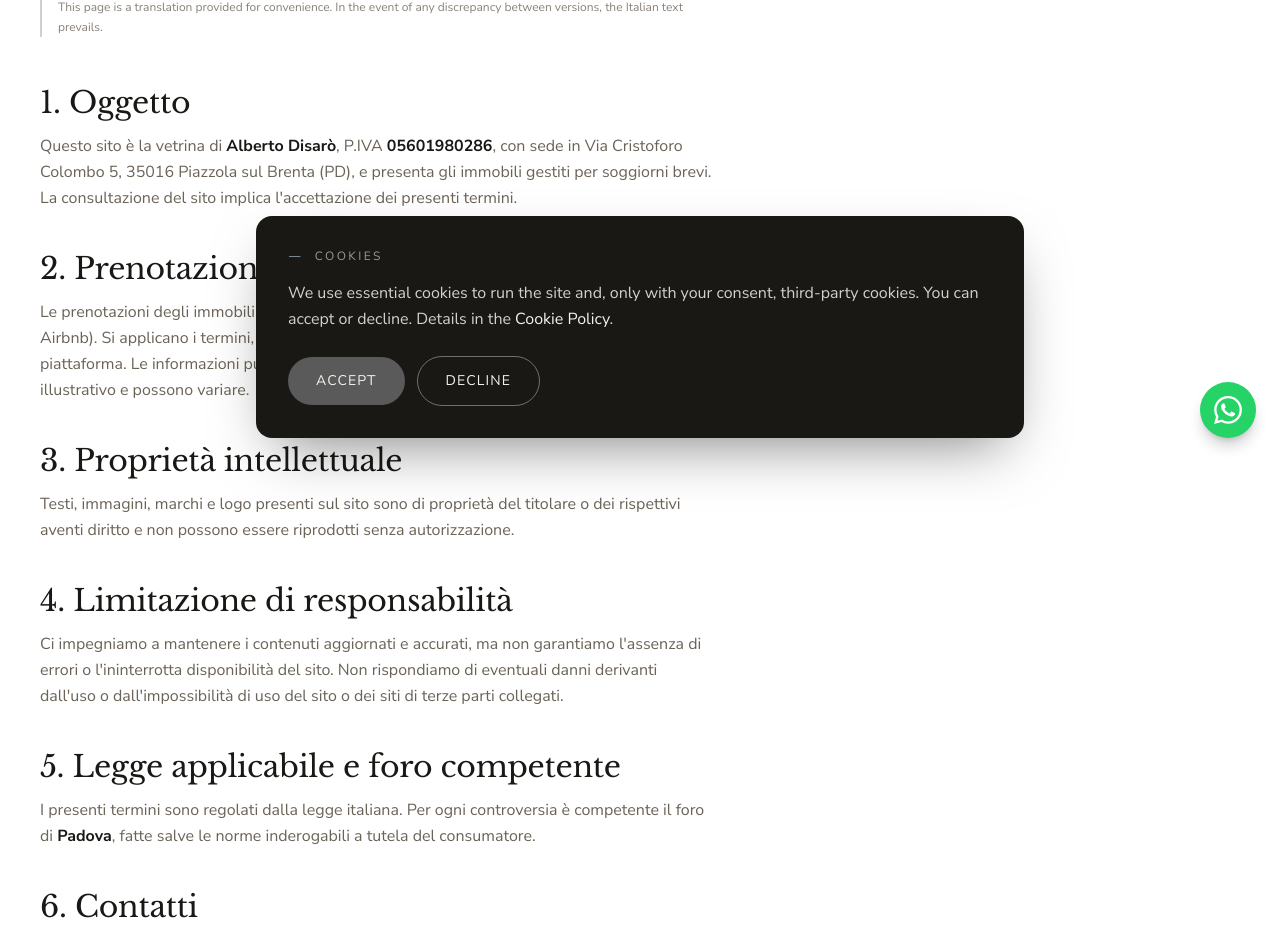
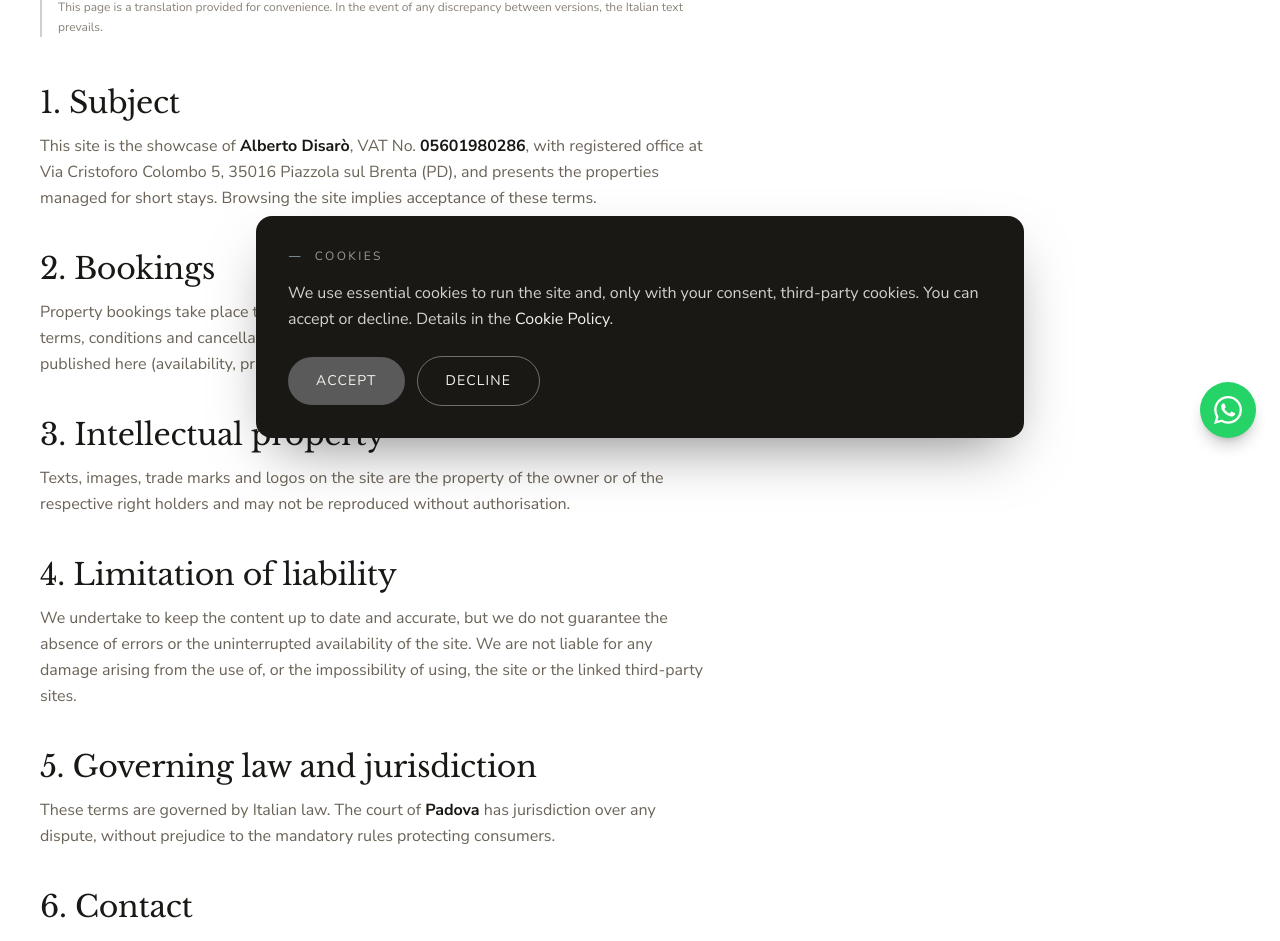
Before and after one commit to maxmaxim27/ultralighthome, a Next.js app: page /en/termini in a window 1280 px wide. Shown: the part 338-1279 px from the top of the page. Built offline with nearby package versions, Linux system fonts and the light colour scheme.

Commit message:
feat(i18n): translate the terms of use

```diff
--- a/app/[locale]/termini/page.tsx
+++ b/app/[locale]/termini/page.tsx
@@ -1,13 +1,12 @@
 import type { Metadata } from "next";
 import LegalLayout from "@/components/LegalLayout";
 import { LEGAL, SITE } from "@/lib/site";
-import { setRequestLocale } from "next-intl/server";
+import { getTranslations, setRequestLocale } from "next-intl/server";
 import type { Locale } from "@/i18n/routing";
 
 export const metadata: Metadata = {
   title: "Termini e condizioni",
-  description:
-    "Termini e condizioni d'uso del sito UltraLightHome.",
+  description: "Termini e condizioni d'uso del sito UltraLightHome.",
   alternates: { canonical: "/termini" },
 };
 
@@ -18,69 +17,54 @@ export default async function TerminiPage({
 }) {
   const { locale } = await params;
   setRequestLocale(locale);
+  const t = await getTranslations("terms");
+
+  const strong = (chunks: React.ReactNode) => <strong>{chunks}</strong>;
+  const mail = (chunks: React.ReactNode) => (
+    <a href={`mailto:${SITE.email}`}>{chunks}</a>
+  );
 
   return (
     <LegalLayout
-      eyebrow="Termini"
-      title="Termini e condizioni."
+      eyebrow={t("eyebrow")}
+      title={t("title")}
       updated={LEGAL.updated}
     >
       <section>
-        <h2>1. Oggetto</h2>
+        <h2>{t("subject.heading")}</h2>
         <p>
-          Questo sito è la vetrina di <strong>{LEGAL.owner}</strong>, P.IVA{" "}
-          <strong>{LEGAL.vat}</strong>, con sede in {LEGAL.address}, e presenta
-          gli immobili gestiti per soggiorni brevi. La consultazione del sito
-          implica l&apos;accettazione dei presenti termini.
+          {t.rich("subject.body", {
+            strong,
+            owner: LEGAL.owner,
+            vat: LEGAL.vat,
+            address: LEGAL.address,
+          })}
         </p>
       </section>
 
       <section>
-        <h2>2. Prenotazioni</h2>
-        <p>
-          Le prenotazioni degli immobili avvengono tramite le piattaforme di
-          terze parti collegate (es. Airbnb). Si applicano i termini, le
-          condizioni e le politiche di cancellazione della relativa piattaforma.
-          Le informazioni pubblicate qui (disponibilità, prezzi, caratteristiche)
-          hanno scopo illustrativo e possono variare.
-        </p>
+        <h2>{t("bookings.heading")}</h2>
+        <p>{t("bookings.body")}</p>
       </section>
 
       <section>
-        <h2>3. Proprietà intellettuale</h2>
-        <p>
-          Testi, immagini, marchi e logo presenti sul sito sono di proprietà del
-          titolare o dei rispettivi aventi diritto e non possono essere
-          riprodotti senza autorizzazione.
-        </p>
+        <h2>{t("intellectualProperty.heading")}</h2>
+        <p>{t("intellectualProperty.body")}</p>
       </section>
 
       <section>
-        <h2>4. Limitazione di responsabilità</h2>
-        <p>
-          Ci impegniamo a mantenere i contenuti aggiornati e accurati, ma non
-          garantiamo l&apos;assenza di errori o l&apos;ininterrotta
-          disponibilità del sito. Non rispondiamo di eventuali danni derivanti
-          dall&apos;uso o dall&apos;impossibilità di uso del sito o dei siti di
-          terze parti collegati.
-        </p>
+        <h2>{t("liability.heading")}</h2>
+        <p>{t("liability.body")}</p>
       </section>
 
       <section>
-        <h2>5. Legge applicabile e foro competente</h2>
-        <p>
-          I presenti termini sono regolati dalla legge italiana. Per ogni
-          controversia è competente il foro di <strong>{LEGAL.court}</strong>,
-          fatte salve le norme inderogabili a tutela del consumatore.
-        </p>
+        <h2>{t("law.heading")}</h2>
+        <p>{t.rich("law.body", { strong, court: LEGAL.court })}</p>
       </section>
 
       <section>
-        <h2>6. Contatti</h2>
-        <p>
-          Per qualsiasi domanda sui presenti termini:{" "}
-          <a href={`mailto:${SITE.email}`}>{SITE.email}</a>.
-        </p>
+        <h2>{t("contact.heading")}</h2>
+        <p>{t.rich("contact.body", { mail, email: SITE.email })}</p>
       </section>
     </LegalLayout>
   );
--- a/messages/de.json
+++ b/messages/de.json
@@ -384,5 +384,33 @@
       "heading": "5. Aktualisierungen",
       "body": "Sollten wir neue Werkzeuge von Drittanbietern einführen, die nicht-technische Cookies verwenden, werden wir diese Informationen aktualisieren. Bei Fragen: <mail>{email}</mail>."
     }
+  },
+  "terms": {
+    "eyebrow": "AGB",
+    "title": "Allgemeine Nutzungsbedingungen.",
+    "subject": {
+      "heading": "1. Gegenstand",
+      "body": "Diese Website ist die Präsentationsseite von <strong>{owner}</strong>, MwSt.-Nr. <strong>{vat}</strong>, mit Sitz in {address}, und stellt die für Kurzaufenthalte verwalteten Immobilien vor. Die Nutzung der Website setzt die Annahme dieser Bedingungen voraus."
+    },
+    "bookings": {
+      "heading": "2. Buchungen",
+      "body": "Die Buchung der Immobilien erfolgt über die verlinkten Plattformen Dritter (z. B. Airbnb). Es gelten die Bedingungen, Konditionen und Stornierungsrichtlinien der jeweiligen Plattform. Die hier veröffentlichten Informationen (Verfügbarkeit, Preise, Ausstattung) dienen der Veranschaulichung und können sich ändern."
+    },
+    "intellectualProperty": {
+      "heading": "3. Geistiges Eigentum",
+      "body": "Texte, Bilder, Marken und Logos auf der Website sind Eigentum des Inhabers oder der jeweiligen Rechteinhaber und dürfen ohne Genehmigung nicht vervielfältigt werden."
+    },
+    "liability": {
+      "heading": "4. Haftungsbeschränkung",
+      "body": "Wir bemühen uns, die Inhalte aktuell und richtig zu halten, garantieren jedoch weder die Fehlerfreiheit noch die ununterbrochene Verfügbarkeit der Website. Wir haften nicht für Schäden, die aus der Nutzung oder der Unmöglichkeit der Nutzung der Website oder der verlinkten Websites Dritter entstehen."
+    },
+    "law": {
+      "heading": "5. Anwendbares Recht und Gerichtsstand",
+      "body": "Diese Bedingungen unterliegen italienischem Recht. Für jede Streitigkeit ist das Gericht von <strong>{court}</strong> zuständig, vorbehaltlich der zwingenden Vorschriften zum Schutz der Verbraucher."
+    },
+    "contact": {
+      "heading": "6. Kontakt",
+      "body": "Für Fragen zu diesen Bedingungen: <mail>{email}</mail>."
+    }
   }
 }
--- a/messages/en.json
+++ b/messages/en.json
@@ -384,5 +384,33 @@
       "heading": "5. Updates",
       "body": "Should we introduce new third-party tools that use non-technical cookies, we will update this notice. For questions: <mail>{email}</mail>."
     }
+  },
+  "terms": {
+    "eyebrow": "Terms",
+    "title": "Terms and conditions.",
+    "subject": {
+      "heading": "1. Subject",
+      "body": "This site is the showcase of <strong>{owner}</strong>, VAT No. <strong>{vat}</strong>, with registered office at {address}, and presents the properties managed for short stays. Browsing the site implies acceptance of these terms."
+    },
+    "bookings": {
+      "heading": "2. Bookings",
+      "body": "Property bookings take place through the linked third-party platforms (e.g. Airbnb). The terms, conditions and cancellation policies of the relevant platform apply. The information published here (availability, prices, features) is for illustrative purposes and may change."
+    },
+    "intellectualProperty": {
+      "heading": "3. Intellectual property",
+      "body": "Texts, images, trade marks and logos on the site are the property of the owner or of the respective right holders and may not be reproduced without authorisation."
+    },
+    "liability": {
+      "heading": "4. Limitation of liability",
+      "body": "We undertake to keep the content up to date and accurate, but we do not guarantee the absence of errors or the uninterrupted availability of the site. We are not liable for any damage arising from the use of, or the impossibility of using, the site or the linked third-party sites."
+    },
+    "law": {
+      "heading": "5. Governing law and jurisdiction",
+      "body": "These terms are governed by Italian law. The court of <strong>{court}</strong> has jurisdiction over any dispute, without prejudice to the mandatory rules protecting consumers."
+    },
+    "contact": {
+      "heading": "6. Contact",
+      "body": "For any question about these terms: <mail>{email}</mail>."
+    }
   }
 }
--- a/messages/it.json
+++ b/messages/it.json
@@ -384,5 +384,33 @@
       "heading": "5. Aggiornamenti",
       "body": "Qualora introducessimo nuovi strumenti di terze parti che utilizzano cookie non tecnici, aggiorneremo questa informativa. Per domande: <mail>{email}</mail>."
     }
+  },
+  "terms": {
+    "eyebrow": "Termini",
+    "title": "Termini e condizioni.",
+    "subject": {
+      "heading": "1. Oggetto",
+      "body": "Questo sito è la vetrina di <strong>{owner}</strong>, P.IVA <strong>{vat}</strong>, con sede in {address}, e presenta gli immobili gestiti per soggiorni brevi. La consultazione del sito implica l'accettazione dei presenti termini."
+    },
+    "bookings": {
+      "heading": "2. Prenotazioni",
+      "body": "Le prenotazioni degli immobili avvengono tramite le piattaforme di terze parti collegate (es. Airbnb). Si applicano i termini, le condizioni e le politiche di cancellazione della relativa piattaforma. Le informazioni pubblicate qui (disponibilità, prezzi, caratteristiche) hanno scopo illustrativo e possono variare."
+    },
+    "intellectualProperty": {
+      "heading": "3. Proprietà intellettuale",
+      "body": "Testi, immagini, marchi e logo presenti sul sito sono di proprietà del titolare o dei rispettivi aventi diritto e non possono essere riprodotti senza autorizzazione."
+    },
+    "liability": {
+      "heading": "4. Limitazione di responsabilità",
+      "body": "Ci impegniamo a mantenere i contenuti aggiornati e accurati, ma non garantiamo l'assenza di errori o l'ininterrotta disponibilità del sito. Non rispondiamo di eventuali danni derivanti dall'uso o dall'impossibilità di uso del sito o dei siti di terze parti collegati."
+    },
+    "law": {
+      "heading": "5. Legge applicabile e foro competente",
+      "body": "I presenti termini sono regolati dalla legge italiana. Per ogni controversia è competente il foro di <strong>{court}</strong>, fatte salve le norme inderogabili a tutela del consumatore."
+    },
+    "contact": {
+      "heading": "6. Contatti",
+      "body": "Per qualsiasi domanda sui presenti termini: <mail>{email}</mail>."
+    }
   }
 }
```
